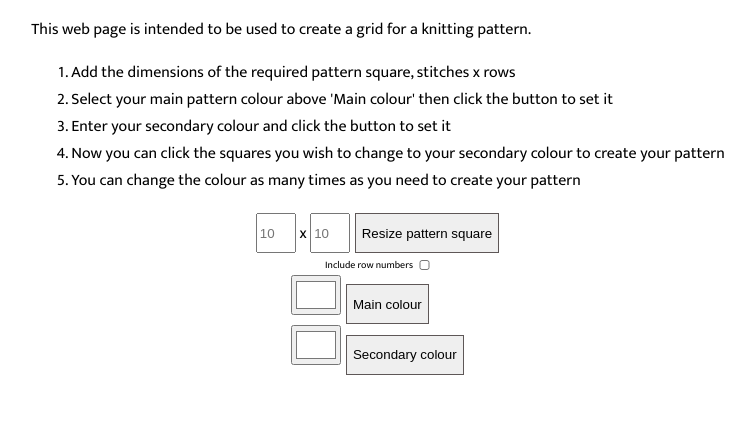
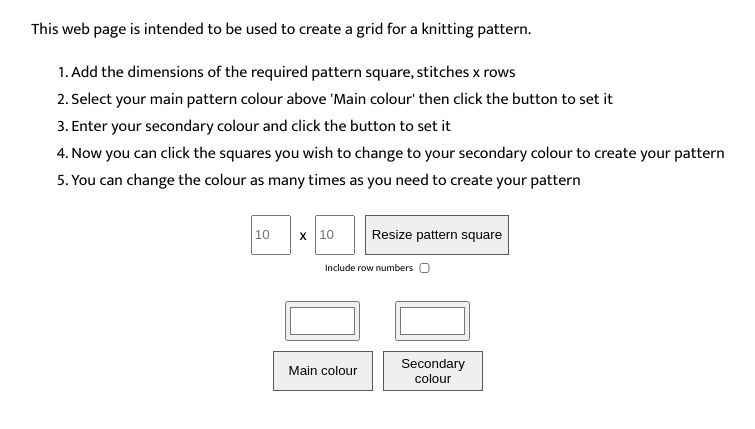
Before and after one commit to rubyspch/knitting-pattern, a plain HTML site: page index.html in a window 1280 px wide. Shown: the part 169-598 px from the top of the page, without its empty margins (262-1017 px from the left). Drawn offline with nearby package versions, Linux system fonts and the light colour scheme.

Commit message:
Update index.css
Add style and positioning to #color-change-div

```diff
--- a/index.css
+++ b/index.css
@@ -16,11 +16,9 @@ mbody{
 #table{
     justify-content: center;
 }
-#grid-size-div, #colour-change-div{
-   margin:1% 0;
-}
 #grid-size-div input{
     width: 3em;
+    margin: 5px;
 }
 #row-num-div{
     display:flex;
@@ -31,7 +29,24 @@ mbody{
     height:10px;
     margin:0;
     margin-left:5px;
-
+}
+#colour-change-div{
+    display:flex;
+}
+.colour-change{
+    display:flex;
+    flex-direction:column;
+    align-items:center;
+    margin-top:20px;
+}
+.colour-change input, .colour-change button{
+    margin:5px;
+}
+.colour-change input{
+    width:75px;
+}
+.colour-change button{
+    width:100px;
 }
 button, input{
     height: 3em;
@@ -75,13 +90,13 @@ th{
 }
 
 @media screen and (max-width:700px){
-    #colour-change-div{
+    /* #colour-change-div{
         display:grid;
         grid-template:50% 50%/ 50% 50%;
         gap:5%;
         align-items: center;
         margin: 5%;
-    }
+    } */
     #grid-size-div{
         width:100%;
         display:flex;
```
